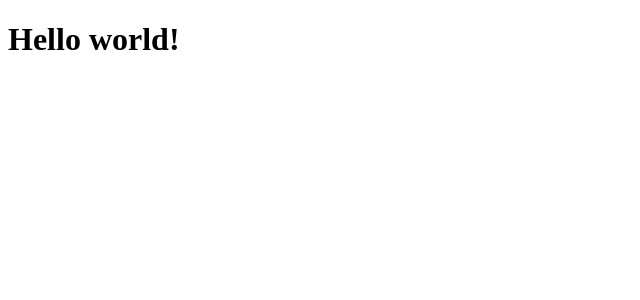
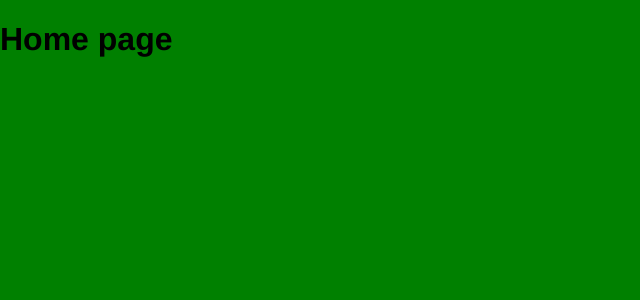
Before and after one commit to heraldofortuna/pokedex-duna-react, a React (Create React App) app in the folder duna-frontend/: page / in a window 1280 px wide. Shown: the top 300 px of the page, without its empty margins (0-640 px from the left). Built offline with nearby package versions, Linux system fonts and the light colour scheme.

Commit message:
I implemented global styles in App.tsx and created the Home screen of project

```diff
--- a/duna-frontend/src/App.tsx
+++ b/duna-frontend/src/App.tsx
@@ -1,5 +1,14 @@
+import { Fragment } from "react";
+import GlobalStyle from "./globalStyles";
+import Home from "./screens/Home";
+
 function App() {
-  return <h1>Hello world!</h1>;
+  return (
+    <Fragment>
+      <GlobalStyle />
+      <Home />
+    </Fragment>
+  );
 }
 
 export default App;
--- a/duna-frontend/src/globalStyles.tsx
+++ b/duna-frontend/src/globalStyles.tsx
@@ -8,3 +8,5 @@ const GlobalStyle = createGlobalStyle`
     margin: 0;
   }
 `;
+
+export default GlobalStyle;
--- /dev/null
+++ b/duna-frontend/src/screens/Home.tsx
@@ -0,0 +1,5 @@
+function Home() {
+  return <h1>Home page</h1>;
+}
+
+export default Home;
```
